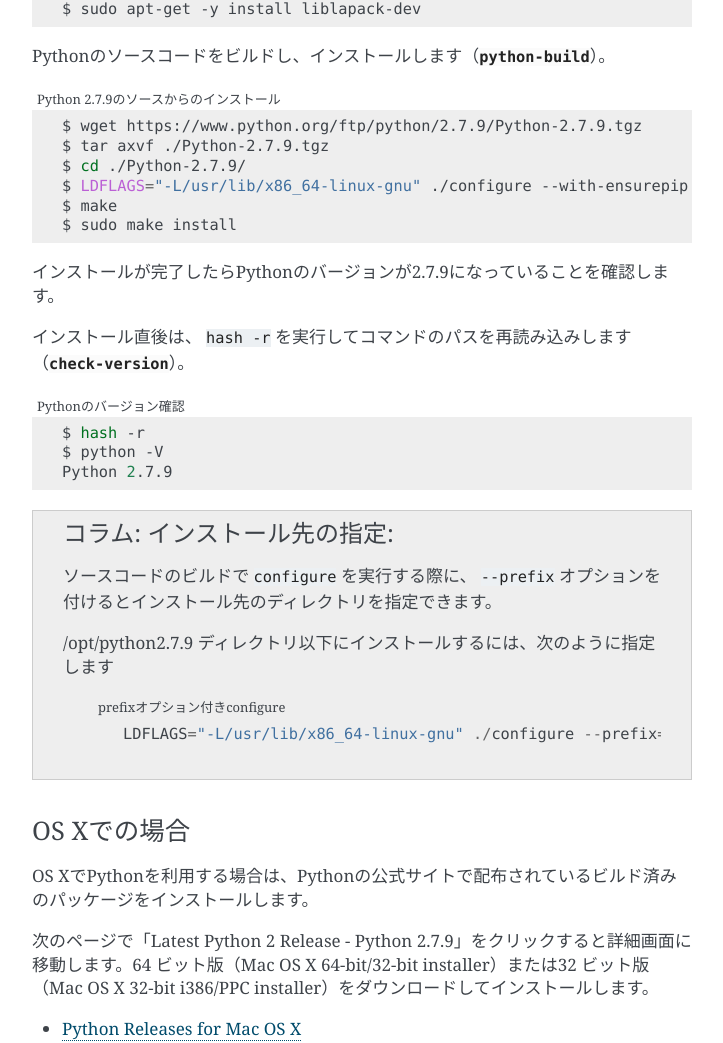
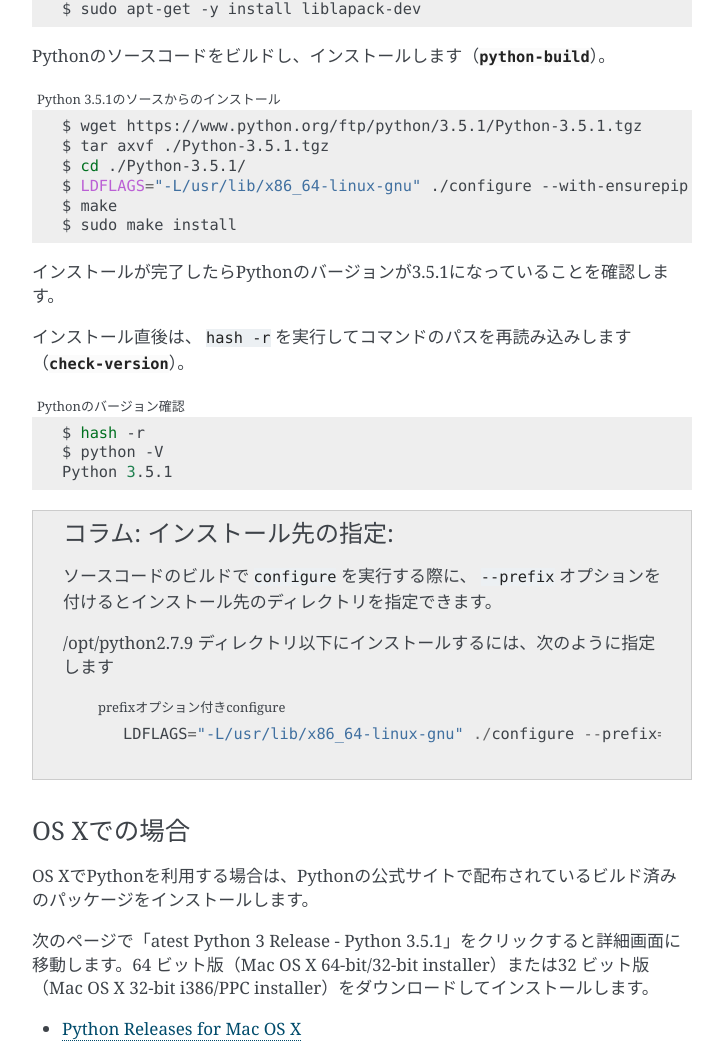
Before and after one commit to pyconjp/pycamp.pycon.jp, a Sphinx documentation site: the page built from source/1_intro.rst, in a window 1280 px wide and 1400 px high, scrolled down 990 px. Shown: the part 170-1213 px from the top of the window, without its empty margins (388-1111 px from the left). Built offline with Sphinx 7.4.7, drawn with Linux system fonts in a browser that asks for light colours; some of the changed text lies outside the part shown.

Commit message:
mac,linuxのpythonインストール方法をpython3にあわせ修正

```diff
--- a/source/1_intro.rst
+++ b/source/1_intro.rst
@@ -35,7 +35,7 @@ Ubuntu 14.04では標準でPython 2.7.6がインストールされています
 ソースビルドでのインストール
 ^^^^^^^^^^^^^^^^^^^^^^^^^^^^^^^^^
 
-Ubuntu 14.04にソースコードからPython 2.7.9をインストールします（:numref:`package-install`）。
+Ubuntu 14.04にソースコードからPython 3.5.1をインストールします（:numref:`package-install`）。
 
 まずパッケージ全体をアップグレードし、Pythonによる開発で必要になるパッケージをインストールします。
 
@@ -66,16 +66,16 @@ Pythonのソースコードをビルドし、インストールします（:numr
 .. _python-build:
 
 .. code-block:: bash
-    :caption: Python 2.7.9のソースからのインストール
+    :caption: Python 3.5.1のソースからのインストール
 
-    $ wget https://www.python.org/ftp/python/2.7.9/Python-2.7.9.tgz
-    $ tar axvf ./Python-2.7.9.tgz
-    $ cd ./Python-2.7.9/
+    $ wget https://www.python.org/ftp/python/3.5.1/Python-3.5.1.tgz
+    $ tar axvf ./Python-3.5.1.tgz
+    $ cd ./Python-3.5.1/
     $ LDFLAGS="-L/usr/lib/x86_64-linux-gnu" ./configure --with-ensurepip
     $ make
     $ sudo make install
 
-インストールが完了したらPythonのバージョンが2.7.9になっていることを確認します。
+インストールが完了したらPythonのバージョンが3.5.1になっていることを確認します。
 
 インストール直後は、 ``hash -r`` を実行してコマンドのパスを再読み込みします（:numref:`check-version`）。
 
@@ -86,7 +86,7 @@ Pythonのソースコードをビルドし、インストールします（:numr
 
     $ hash -r
     $ python -V
-    Python 2.7.9
+    Python 3.5.1
 
 .. admonition:: コラム: インストール先の指定
 
@@ -98,13 +98,13 @@ Pythonのソースコードをビルドし、インストールします（:numr
     .. code-block:: python
         :caption: prefixオプション付きconfigure
 
-        LDFLAGS="-L/usr/lib/x86_64-linux-gnu" ./configure --prefix=/opt/python2.7.9 --with-ensurepip
+        LDFLAGS="-L/usr/lib/x86_64-linux-gnu" ./configure --prefix=/opt/python3.5.1 --with-ensurepip
 
 OS Xでの場合
 -------------------------------------
 OS XでPythonを利用する場合は、Pythonの公式サイトで配布されているビルド済みのパッケージをインストールします。
 
-次のページで「Latest Python 2 Release - Python 2.7.9」をクリックすると詳細画面に移動します。64 ビット版（Mac OS X 64-bit/32-bit installer）または32 ビット版（Mac OS X 32-bit i386/PPC installer）をダウンロードしてインストールします。
+次のページで「atest Python 3 Release - Python 3.5.1」をクリックすると詳細画面に移動します。64 ビット版（Mac OS X 64-bit/32-bit installer）または32 ビット版（Mac OS X 32-bit i386/PPC installer）をダウンロードしてインストールします。
 
 - `Python Releases for Mac OS X <https://www.python.org/downloads/mac-osx/>`_
 
```
